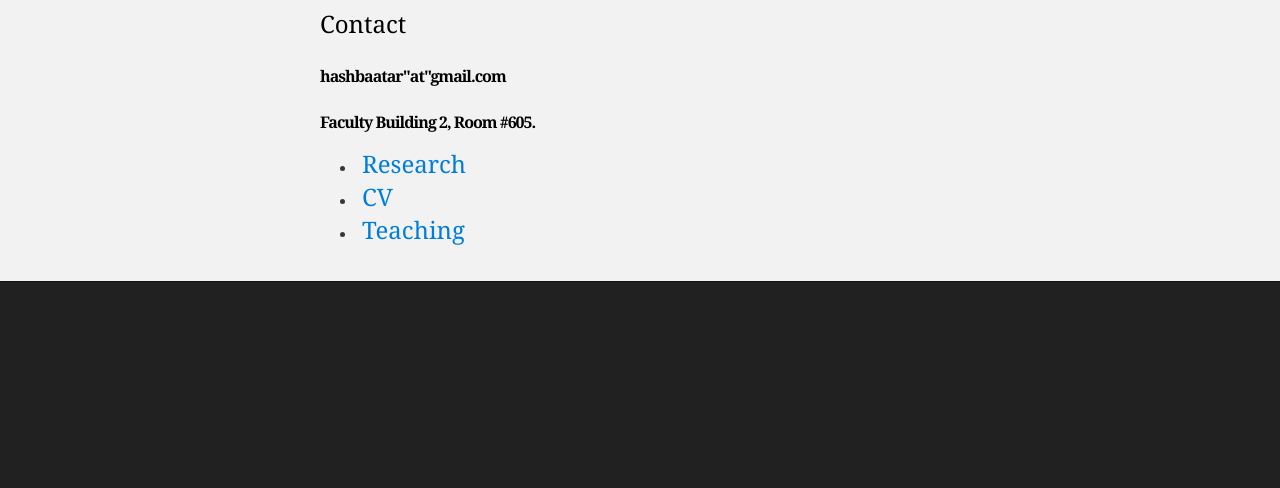
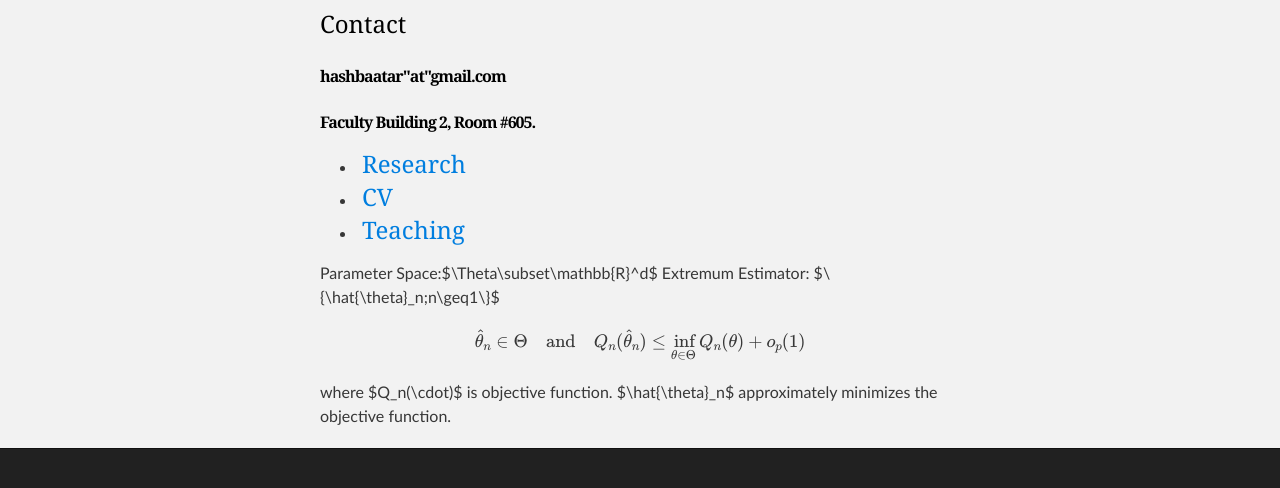
Before and after one commit to hashaa/hashaa.github.io, a plain HTML site: page index.html in a window 1280 px wide. Shown: the part 126-614 px from the top of the page. Drawn offline with nearby package versions, Linux system fonts and the light colour scheme; some packages are replaced by stand-ins of ours.

Commit message:
Update index.html

```diff
--- a/index.html
+++ b/index.html
@@ -38,5 +38,13 @@
 </ul>
 </p>
 
+Parameter Space:$\Theta\subset\mathbb{R}^d$
+
+Extremum Estimator: $\{\hat{\theta}_n;n\geq1\}$
+\begin{equation}
+\hat{\theta}_n\in\Theta \quad\mbox{and}\quad
+Q_n(\hat{\theta}_n)\leq \inf_{\theta\in\Theta}Q_n(\theta)+o_p(1)
+\end{equation}
+where $Q_n(\cdot)$ is objective function. $\hat{\theta}_n$ approximately minimizes the objective function.
   </body>
 </html>
```
